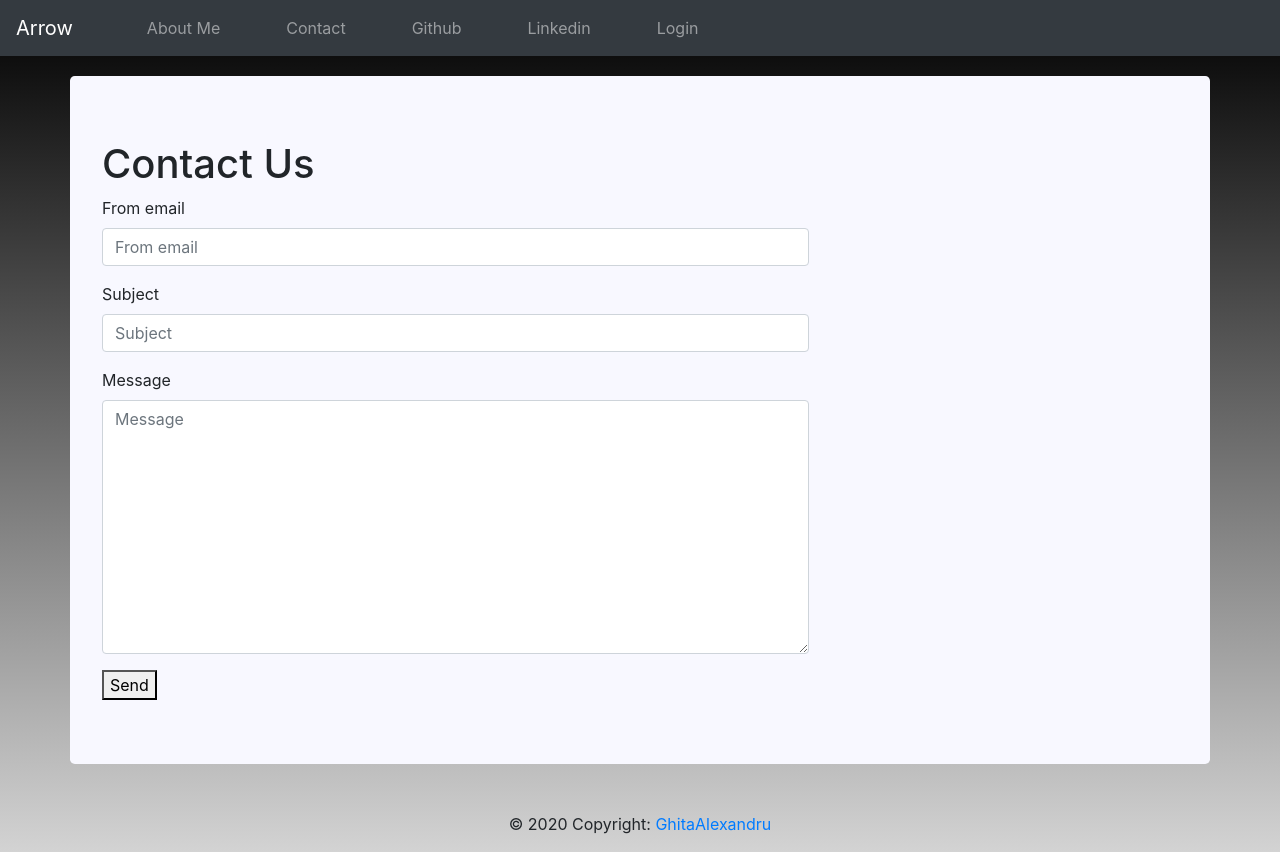
After one commit to GhitaAlexandruIon/-arrow, a Django app: page /email/ in a window 1280 px wide. The commit adds this page. Run offline with Django 3.2, Linux system fonts and the light colour scheme; some libraries are stand-ins or nearby versions.

Commit message:
Created a contact form

```diff
--- a/arrow/settings.py
+++ b/arrow/settings.py
@@ -123,3 +123,4 @@ MEDIA_ROOT = os.path.join(BASE_DIR, 'mediafiles/media_root')
 
 
 LOGIN_REDIRECT_URL = '/'
+EMAIL_BACKEND = 'django.core.mail.backends.console.EmailBackend'
--- a/blog/forms.py
+++ b/blog/forms.py
@@ -8,10 +8,10 @@ class PostForm(forms.ModelForm):
         model = Post
         fields = ('author', 'title', 'text')
 
-        widgets = {
-            'title': forms.TextInput(attrs={'class': 'textinputclass'}),
-            'text': forms.Textarea(attrs={'class': 'editable medium-editor-textarea postcontent'})
-        }
+        # widgets = {
+        #     'title': forms.TextInput(attrs={'class': 'textinputclass'}),
+        #     'text': forms.Textarea(attrs={'class': 'editable medium-editor-textarea postcontent'})
+        # }
 
 
 class CommentForm(forms.ModelForm):
@@ -19,7 +19,13 @@ class CommentForm(forms.ModelForm):
         model = Comment
         fields = ('author', 'text')
 
-        widgets = {
-            'author': forms.TextInput(attrs={'class': 'textinputclass'}),
-            'text': forms.Textarea(attrs={'class': 'editable medium-editor-textarea'})
-        }
+        # widgets = {
+        #     'author': forms.TextInput(attrs={'class': 'textinputclass'}),
+        #     'text': forms.Textarea(attrs={'class': 'editable medium-editor-textarea'})
+        # }
+
+
+class ContactForm(forms.Form):
+    from_email = forms.EmailField(required=True)
+    subject = forms.CharField(required=True)
+    message = forms.CharField(widget=forms.Textarea, required=True)
--- a/blog/models.py
+++ b/blog/models.py
@@ -9,7 +9,6 @@ class Post(models.Model):
     text = models.TextField()
     create_date = models.DateTimeField(default=timezone.now)
     published_date = models.DateTimeField(blank=True, null=True)
-    # image = models.ImageField(upload_to='mediafiles')
 
     def publish(self):
         self.published_date = timezone.now()
--- a/blog/templates/blog/base.html
+++ b/blog/templates/blog/base.html
@@ -30,6 +30,9 @@
         <ul class="navbar-nav">
             <li class="nav-item">
                 <a class="nav-link" href="{% url 'about' %}">About Me</a>
+            </li>
+             <li class="nav-item">
+                <a class="nav-link" href="{% url 'email' %}">Contact</a>
             </li>
             <li class="nav-item">
                 <a class="nav-link" href="https://github.com/GhitaAlexandruIon" target="_blank">Github</a>
--- /dev/null
+++ b/blog/templates/blog/contact.html
@@ -0,0 +1,12 @@
+{% extends 'blog/base.html' %}
+{% load bootstrap4 %}
+{% block content %}
+    <h1>Contact Us</h1>
+    <form method="post">
+        {% csrf_token %}
+        {% bootstrap_form form %}
+        <div class="form-actions">
+            <button type="submit">Send</button>
+        </div>
+    </form>
+{% endblock %}
--- a/blog/templates/blog/post_detail.html
+++ b/blog/templates/blog/post_detail.html
@@ -18,6 +18,7 @@
             <a class="btn btn-danger" href="{% url 'post_remove' pk=post.pk %}">delete</a>
         {% endif %}
     </div>
+<hr>
     <hr>
     <a class="btn btn-primary btn-comment" href="{% url 'add_comment_to_post' pk=post.pk %}">Add comment</a>
     <div class="container">
@@ -29,7 +30,8 @@
                     <a class="btn btn-danger" href="{% url 'comment_remove' pk=comment.pk %}">delete</a>
                     <a class="btn btn-primary" href="{% url 'comment_approve' pk=comment.pk %}">up</a>
                 {% endif %}
-                <p>{{ comment.text|safe|linebreaks }}</p>
+                <p>{{ comment.text|safe|linebreaks }}
+                </p>
                 <p>Posted by: <strong>{{ comment.author }}</strong></p>
             {% endif %}
         {% empty %}
--- a/blog/urls.py
+++ b/blog/urls.py
@@ -13,4 +13,6 @@ urlpatterns = [
     path('comment/<int:pk>/approve/', views.comment_approve, name='comment_approve'),
     path('comment/<int:pk>/remove', views.comment_remove, name='comment_remove'),
     path('post/<pk>/publish/', views.post_publish, name='post_publish'),
+    path('email/', views.emailview, name='email'),
+    path('success', views.successview, name='success'),
 ]
--- a/blog/views.py
+++ b/blog/views.py
@@ -2,10 +2,11 @@ from django.contrib.auth.decorators import login_required
 from django.contrib.auth.mixins import LoginRequiredMixin
 from django.shortcuts import render, get_object_or_404, redirect
 from django.utils import timezone
-from django.views.generic import (TemplateView, ListView, DetailView, CreateView, UpdateView)
-
-from blog.forms import PostForm, CommentForm
+from django.views.generic import (TemplateView, ListView, CreateView, UpdateView)
+from blog.forms import PostForm, CommentForm, ContactForm
 from blog.models import Post, Comment
+from django.core.mail import send_mail, BadHeaderError
+from django.http import HttpResponse, HttpResponseRedirect
 
 
 class AboutView(TemplateView):
@@ -17,10 +18,6 @@ class PostListView(ListView):
 
     def get_queryset(self):
         return Post.objects.filter(published_date__lte=timezone.now()).order_by('-published_date')
-
-
-# class PostDetailView(DetailView):
-#     model = Post
 
 
 def post_detail(request, pk):
@@ -92,3 +89,25 @@ def comment_approve(request, pk):
     comment = get_object_or_404(Comment, pk=pk)
     comment.approve()
     return redirect('post_detail', pk=comment.post.pk)
+
+
+# send email views
+def emailview(request):
+    if request.method == 'GET':
+        form = ContactForm()
+    else:
+        form = ContactForm(request.POST)
+        if form.is_valid():
+            subject = form.cleaned_data['subject']
+            from_email = form.cleaned_data['from_email']
+            message = form.cleaned_data['message']
+            try:
+                send_mail(subject, message, from_email, ['admin@example.com'])
+            except BadHeaderError:
+                return HttpResponse('Invalid header found.')
+            return redirect('success')
+    return render(request, "blog/contact.html", {'form': form})
+
+
+def successview(request):
+    return HttpResponse('Success! Thank you for your message.')
```
